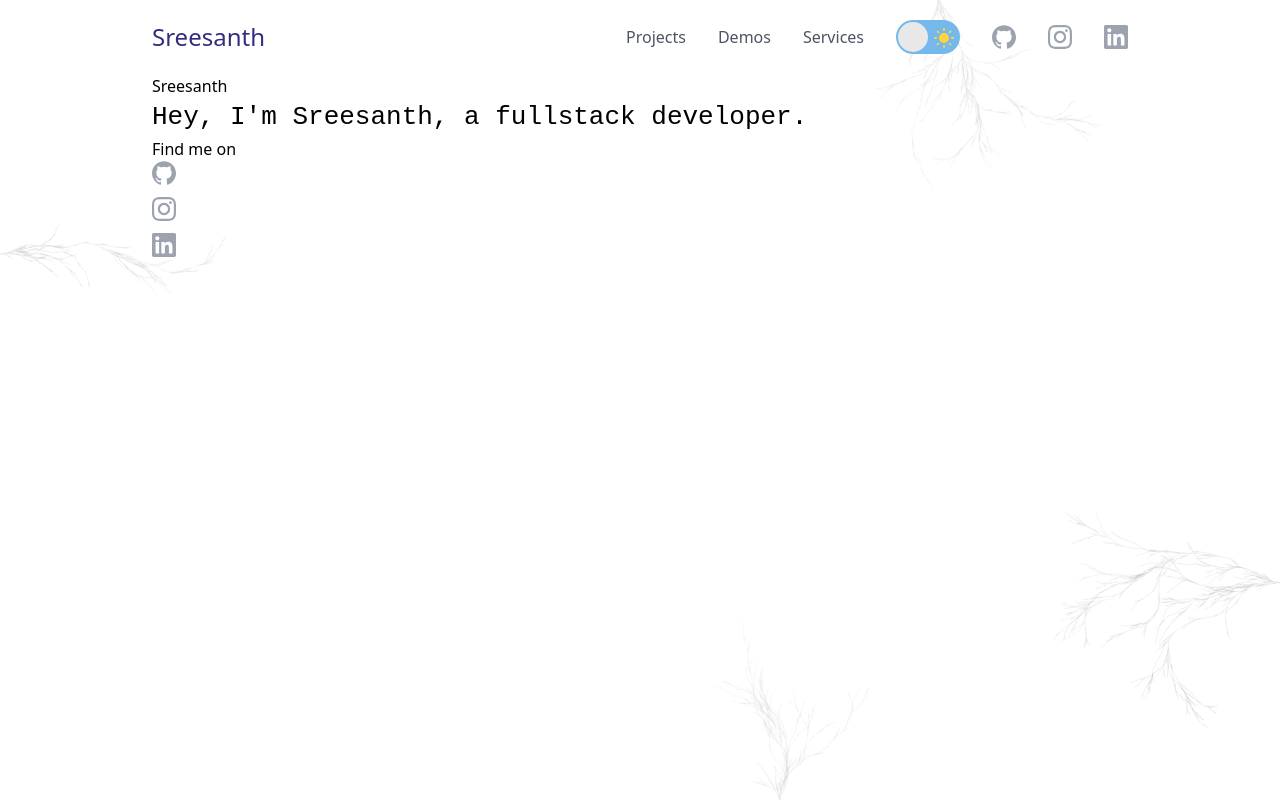
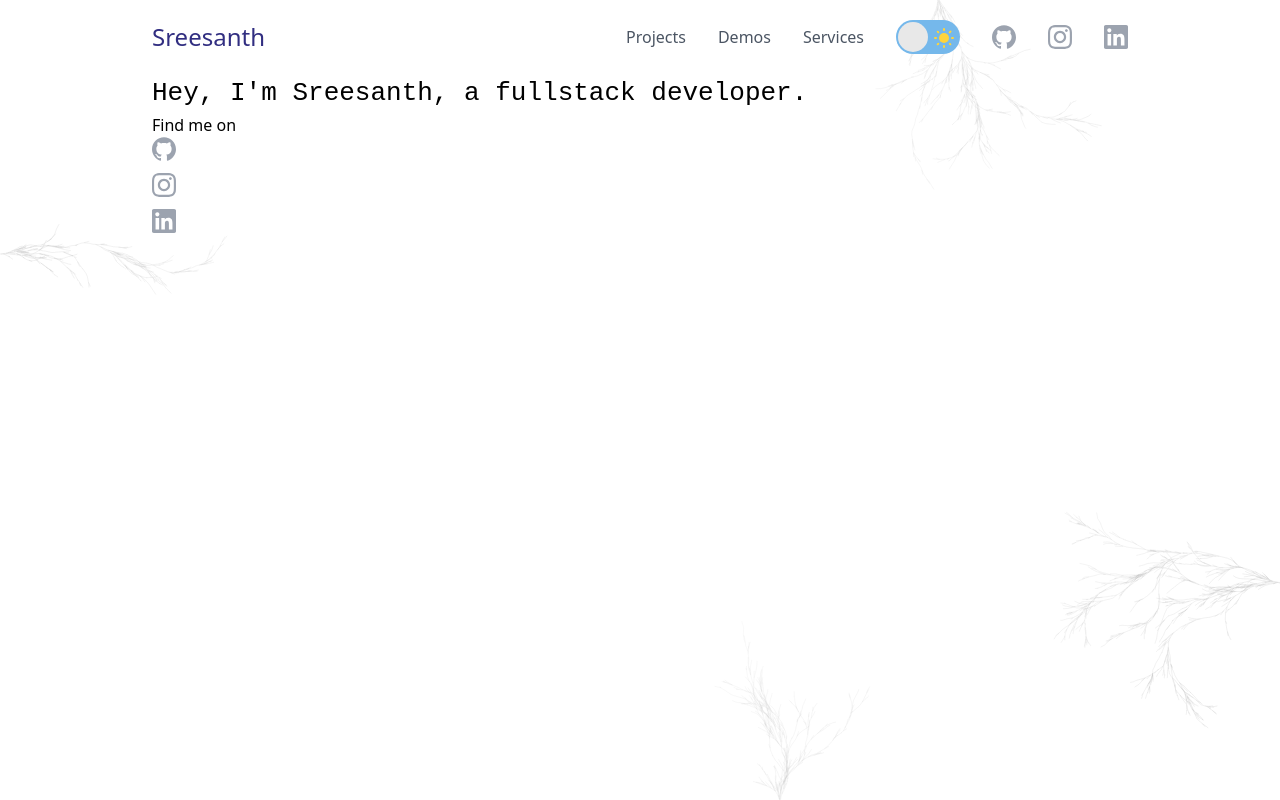
Before and after one commit to Sreesanth46/sreesanth.me, a Vue app: page / in a window 1280 px wide. Built offline with nearby package versions, Linux system fonts and the light colour scheme.

Commit message:
style: commented Caption heading

```diff
--- a/src/components/About.vue
+++ b/src/components/About.vue
@@ -9,9 +9,9 @@ const textProp = "Hey, I'm Sreesanth, a fullstack developer.";
 </script>
 
 <template>
-    <div class="">
-        <h1 class="">Sreesanth</h1>
-    </div>
+    <!-- <div class=""> -->
+    <!-- <h1 class="">Sreesanth</h1> -->
+    <!-- </div> -->
     <article>
         <div class="">
             <Caption :text-prop="textProp" />
```
